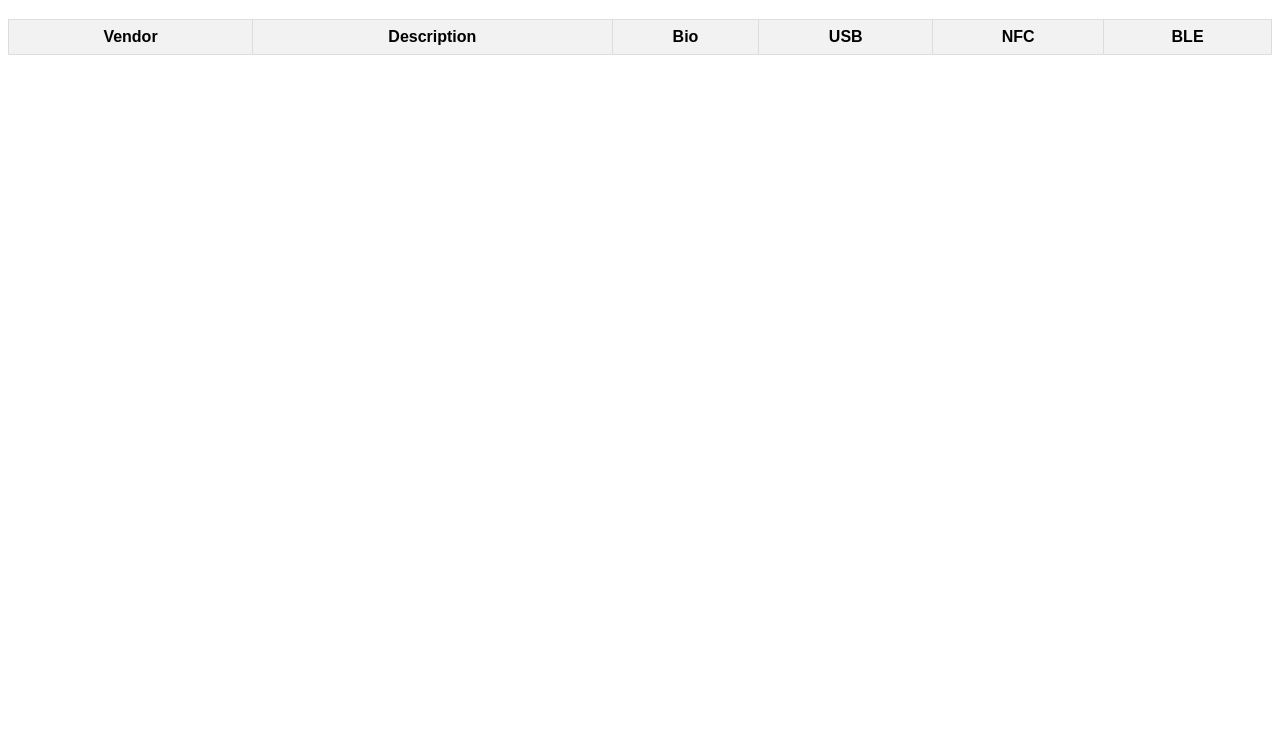
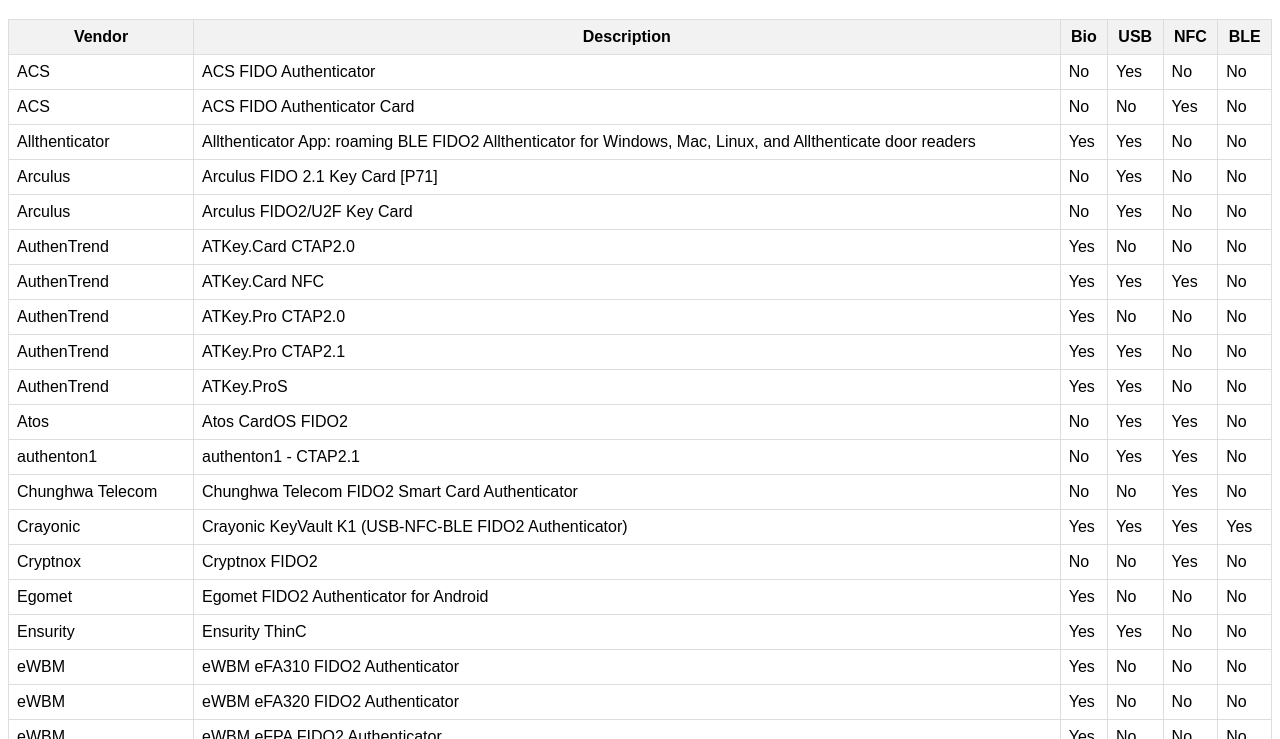
Before and after one commit to DevClate/EntraFIDOFinder, a plain HTML site: page Explorer/index.html in a window 1280 px wide. Shown: the part 61-800 px from the top of the page. Drawn offline with Linux system fonts and the light colour scheme; no server answers.

Commit message:
Fixed directory

```diff
--- a/Explorer/index.html
+++ b/Explorer/index.html
@@ -39,7 +39,7 @@
     </table>
 
     <script>
-        fetch('Explorer/FidoKeys.json')
+        fetch('FidoKeys.json')
             .then(response => response.json())
             .then(data => {
                 const tableBody = document.getElementById('fidoTable').getElementsByTagName('tbody')[0];
```
